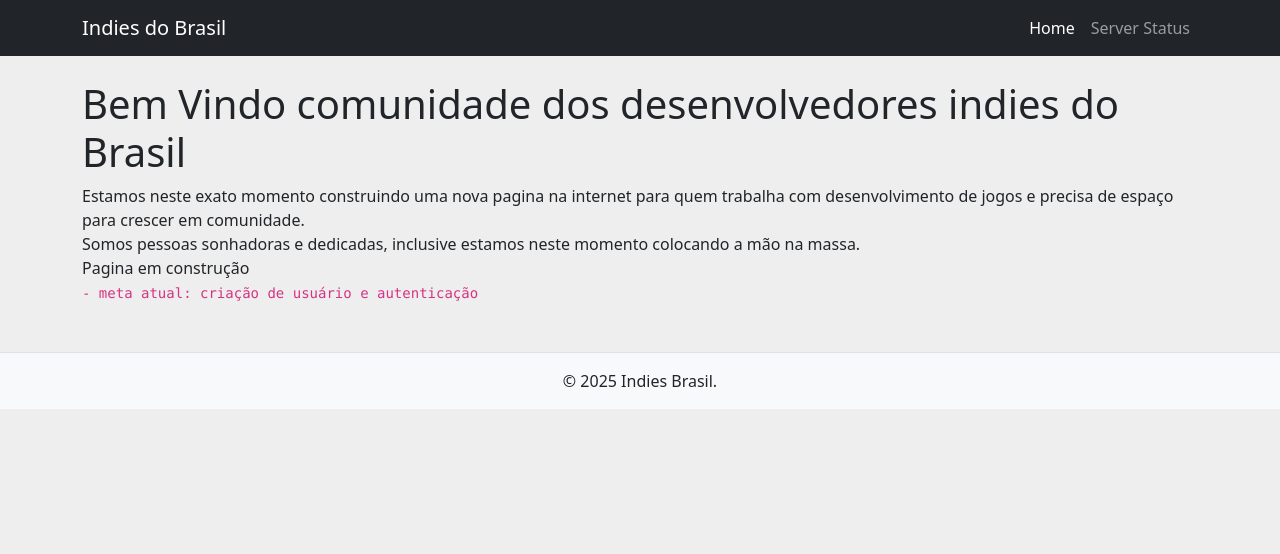
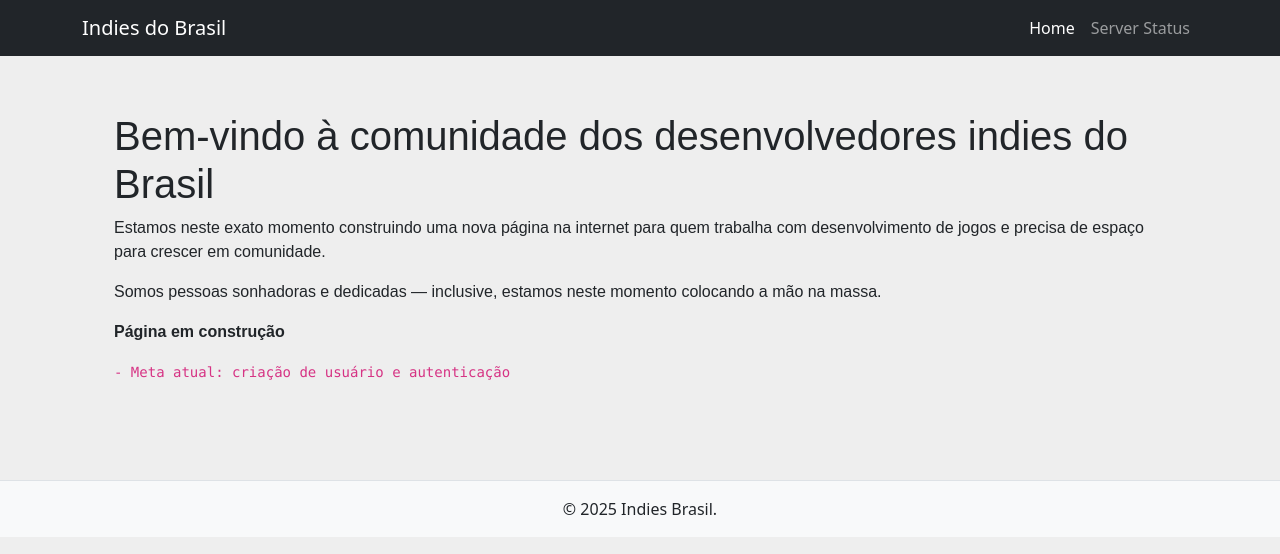
Before and after one commit to dropoujogo/IndiesBrasil, a Next.js app: page / in a window 1280 px wide. Shown: the top 554 px of the page. Built offline with nearby package versions, Linux system fonts and the light colour scheme.

Commit message:
Update index.js

```diff
--- a/pages/index.js
+++ b/pages/index.js
@@ -1,18 +1,21 @@
 function Home() {
   return (
-    <>
-      <h1>Bem Vindo comunidade dos desenvolvedores indies do Brasil</h1>
-      Estamos neste exato momento construindo uma nova pagina na internet para
-      quem trabalha com desenvolvimento de jogos e precisa de espaço para
-      crescer em comunidade.
-      <br />
-      Somos pessoas sonhadoras e dedicadas, inclusive estamos neste momento
-      colocando a mão na massa.
-      <br />
-      Pagina em construção
-      <br />
-      <code>- meta atual: criação de usuário e autenticação</code>
-    </>
+    <div style={{ padding: "2rem", fontFamily: "sans-serif" }}>
+      <h1>Bem-vindo à comunidade dos desenvolvedores indies do Brasil</h1>
+      <p>
+        Estamos neste exato momento construindo uma nova página na internet para
+        quem trabalha com desenvolvimento de jogos e precisa de espaço para
+        crescer em comunidade.
+      </p>
+      <p>
+        Somos pessoas sonhadoras e dedicadas — inclusive, estamos neste momento
+        colocando a mão na massa.
+      </p>
+      <p><strong>Página em construção</strong></p>
+      <p>
+        <code>- Meta atual: criação de usuário e autenticação</code>
+      </p>
+    </div>
   );
 }
 
```
